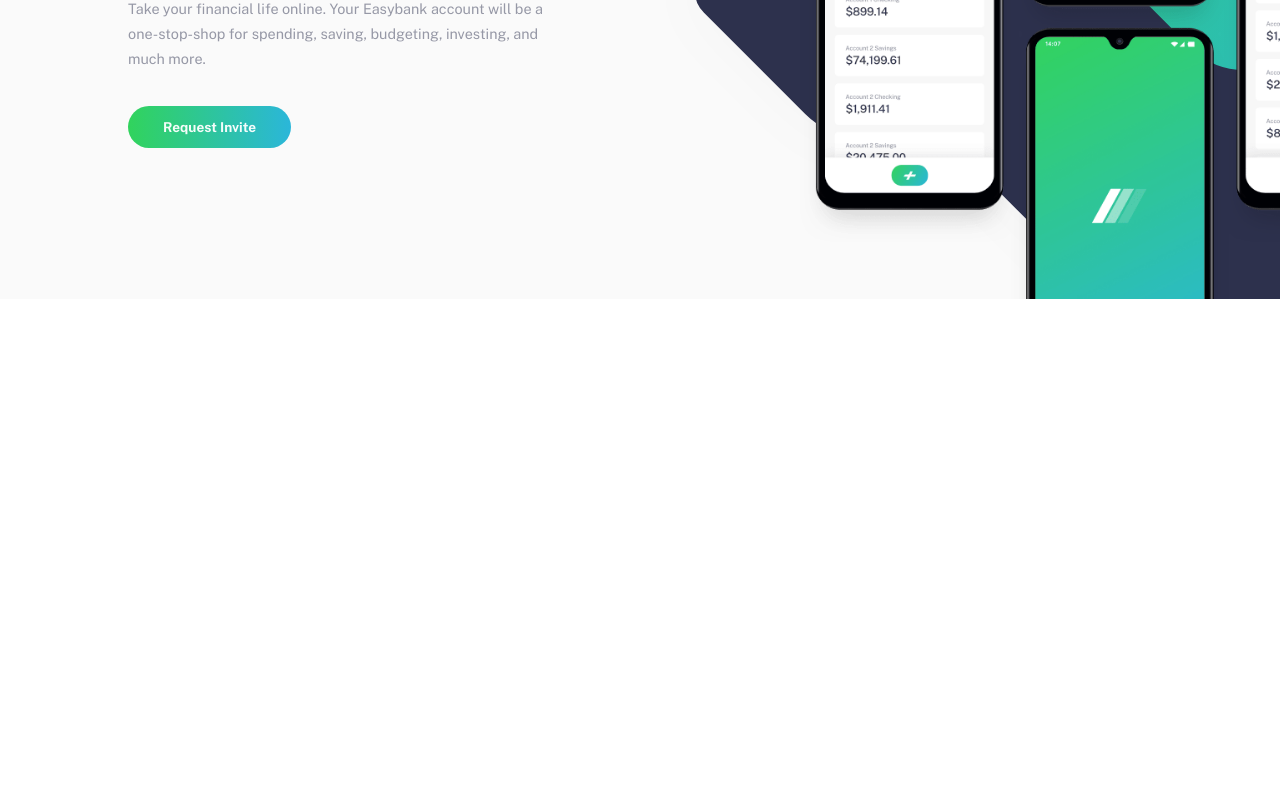
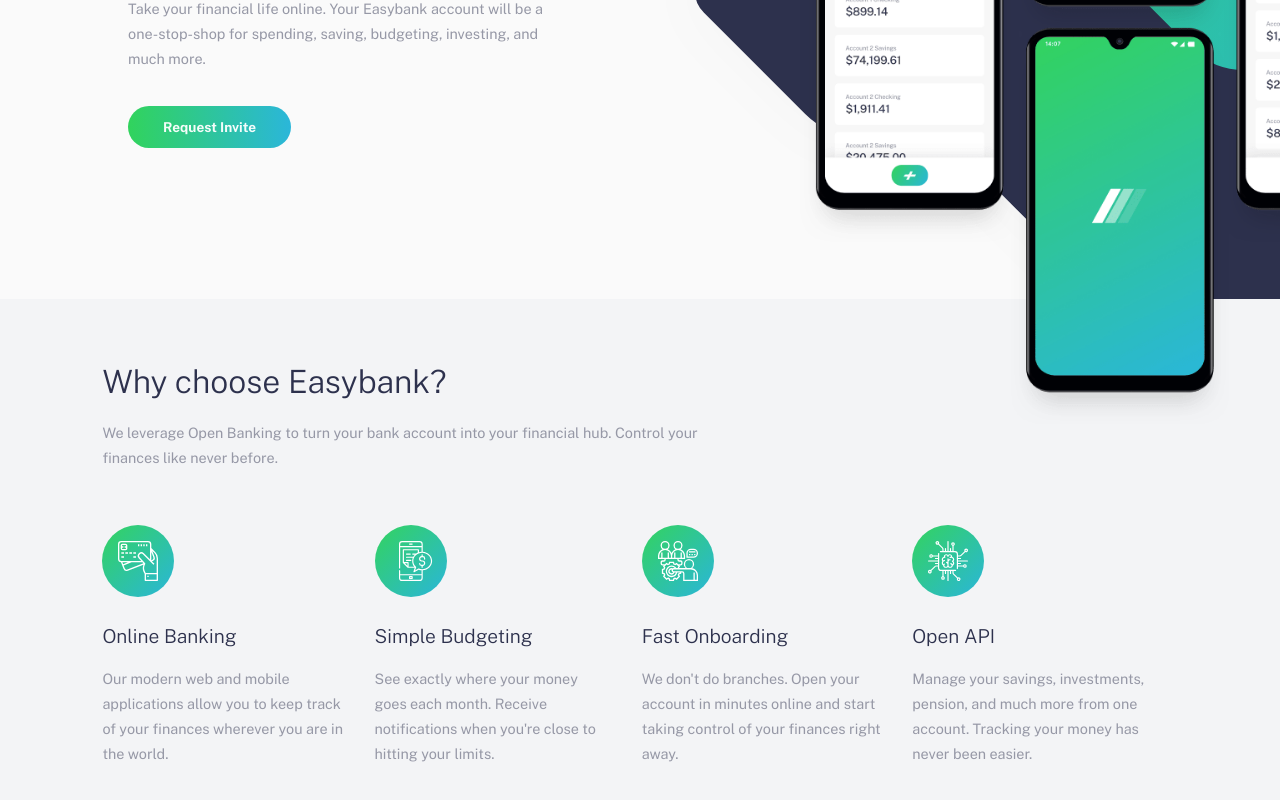
Before and after one commit to mikolajszymczuk1/easybank-landing-page-master, a Vue app: page / in a window 1280 px wide. Shown: the part 346-1146 px from the top of the page. Before the commit the page ends 800 px from the top, so only its background shows below. Built offline with nearby package versions, Linux system fonts and the light colour scheme.

Commit message:
Finished Why choose Easybank section

```diff
--- a/src/App.vue
+++ b/src/App.vue
@@ -22,7 +22,7 @@
             >
         </div>
 
-        <div class="font-main text-center px-[5%] ssm:px-[20%] md:p-0 md:pl-[10%] md:pr-[5%] md:text-left md:basis-[50%] lg:pl-[11.5%] lg:pr-[8%]">
+        <div class="font-main text-center pb-[90px] px-[5%] ssm:px-[20%] md:p-0 md:pl-[10%] md:pr-[5%] md:text-left md:basis-[50%] lg:pl-[11.5%] lg:pr-[8%]">
             <h1 class="text-[2.4em] text-dark-blue font-light leading-[45px] mb-[20px] lg:text-[3.4em] lg:leading-[65px] lg:mb-[25px]">
                 Next generation digital banking
             </h1>
@@ -35,17 +35,89 @@
             <InviteButton />
         </div>
     </header>
+
+    <!-- Main content -->
+    <main class="relative bg-light-grayish-blue">
+        <!-- Why choose Easybank section -->
+        <section class="font-main px-[7%] py-[65px] ssm:px-[25%] md:px-[8%] lg:py-[110px] lg:px-[11.5%]">
+            <h2 class="mb-[20px] text-[2em] font-light text-dark-blue text-center leading-[36px] md:text-left lg:text-[2.4em] lg:mb-[30px]">
+                Why choose Easybank?
+            </h2>
+
+            <p class="text-center text-[0.9em] text-grayish-blue mb-[55px] leading-[25px] md:text-left md:w-[60%] lg:text-[1.1em] lg:leading-[26px] lg:w-[55%] lg:mb-[75px] xl:w-[43%]">
+                We leverage Open Banking to turn your bank account into your financial hub. Control
+                your finances like never before.
+            </p>
+
+            <div class="md:flex">
+                <FeatureBlock class="mb-[60px] last:mb-0 md:mb-0 md:mx-[15px] md:first:ml-0 md:last:mr-0 lg:ml-0 lg:mr-[55px]"
+                    v-for="f in features"
+                    :key="f.id"
+                >
+                    <template #icon>
+                        <img class="inline-block"
+                            :src="`/featureImages/${ f.image }`"
+                            :alt="f.name"
+                            title="Feature icon"
+                        >
+                    </template>
+
+                    <template #block-heading>{{ f.title }}</template>
+                    <template #block-text>{{ f.content }}</template>
+                </FeatureBlock>
+            </div>
+        </section>
+    </main>
 </template>
 
 <script>
     import NavigationBar from "@/components/NavigationBar.vue";
     import InviteButton from "@/components/buttons/InviteButton.vue";
+    import FeatureBlock from "@/components/FeatureBlock.vue";
+
+    // Icons paths
+
 
     export default {
         name: "App",
         components: {
             NavigationBar,
-            InviteButton
+            InviteButton,
+            FeatureBlock
+        },
+        data() {
+            return {
+                features: [
+                    {
+                        id: 0,
+                        name: "Online Icon",
+                        image: "icon-online.svg",
+                        title: "Online Banking",
+                        content: "Our modern web and mobile applications allow you to keep track of your finances wherever you are in the world."
+                    },
+                    {
+                        id: 1,
+                        name: "Budgeting Icon",
+                        image: "icon-budgeting.svg",
+                        title: "Simple Budgeting",
+                        content: "See exactly where your money goes each month. Receive notifications when you're close to hitting your limits."
+                    },
+                    {
+                        id: 2,
+                        name: "Onboarding Icon",
+                        image: "icon-onboarding.svg",
+                        title: "Fast Onboarding",
+                        content: "We don't do branches. Open your account in minutes online and start taking control of your finances right away."
+                    },
+                    {
+                        id: 3,
+                        name: "Api Icon",
+                        image: "icon-api.svg",
+                        title: "Open API",
+                        content: "Manage your savings, investments, pension, and much more from one account. Tracking your money has never been easier."
+                    }
+                ]
+            }
         }
     }
 </script>
```
